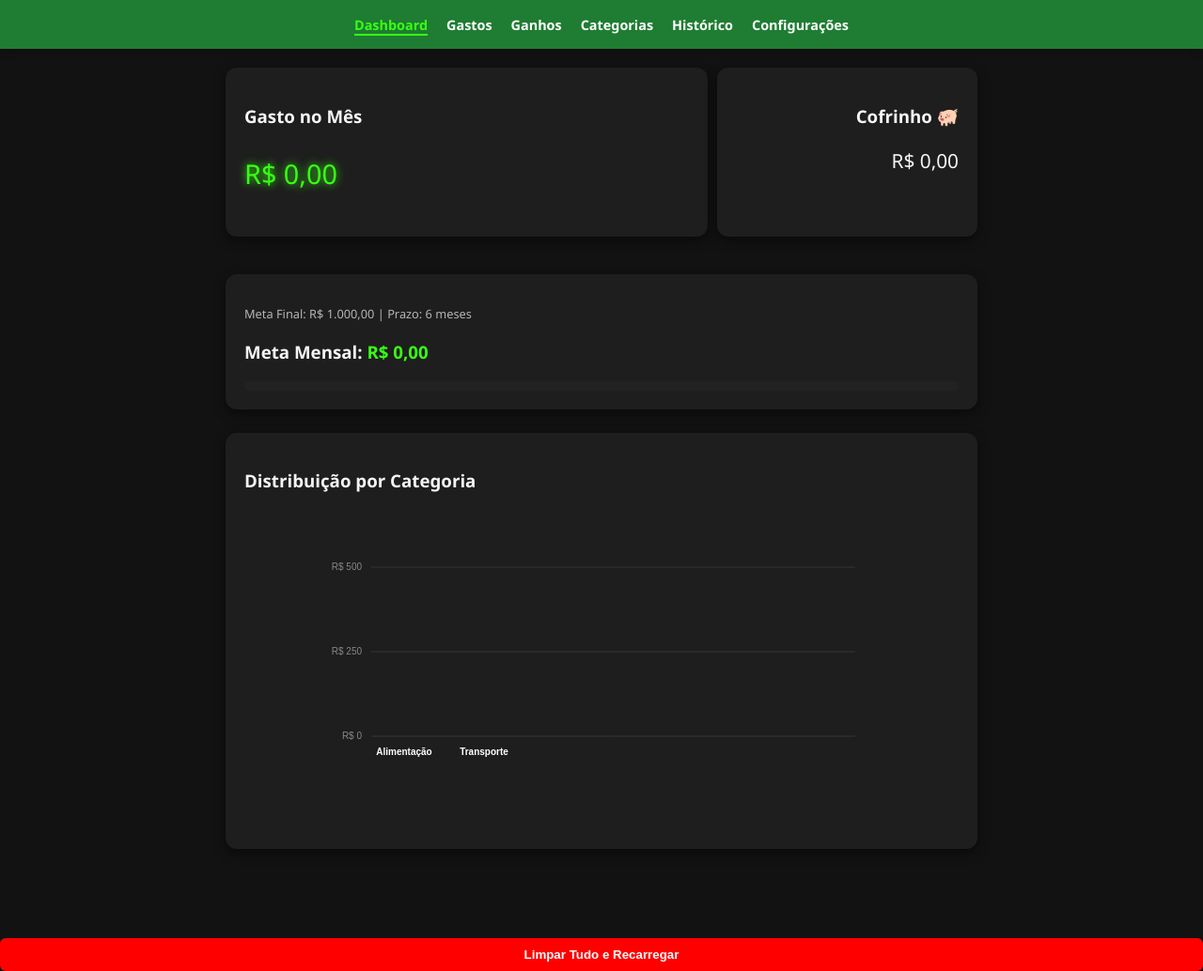
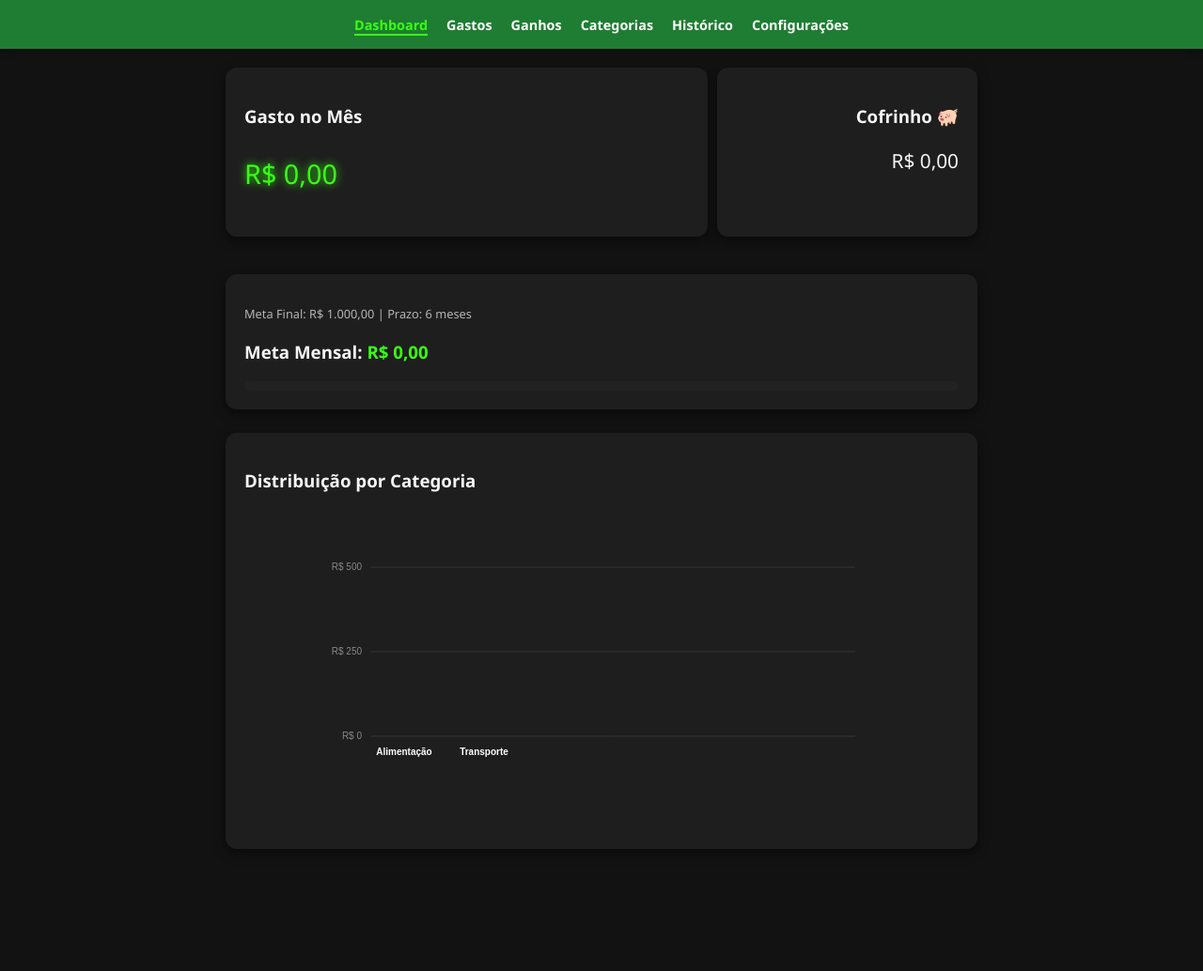
Before and after one commit to adudinhaa/MeuControleFinanceiro, a plain HTML site: page index.html in a window 1280 px wide. Shown: the whole page at 94% size. After the commit the page ends 949 px from the top, so only its background shows below. Drawn offline with Linux system fonts and the light colour scheme.

Commit message:
Update index.html

```diff
--- a/index.html
+++ b/index.html
@@ -21,10 +21,6 @@
     </header>
 
     <main id="mainContainer"></main>
-<button onclick="localStorage.clear(); location.reload();"
-        style="margin-top: 50px; background: red; color: white; width: 100%;">
-    Limpar Tudo e Recarregar
-</button>
 
     <script src="app.js"></script>
 </body>
```
